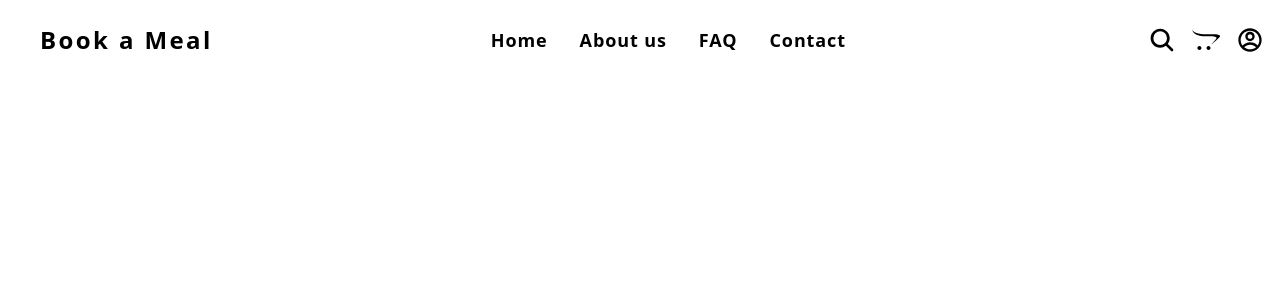
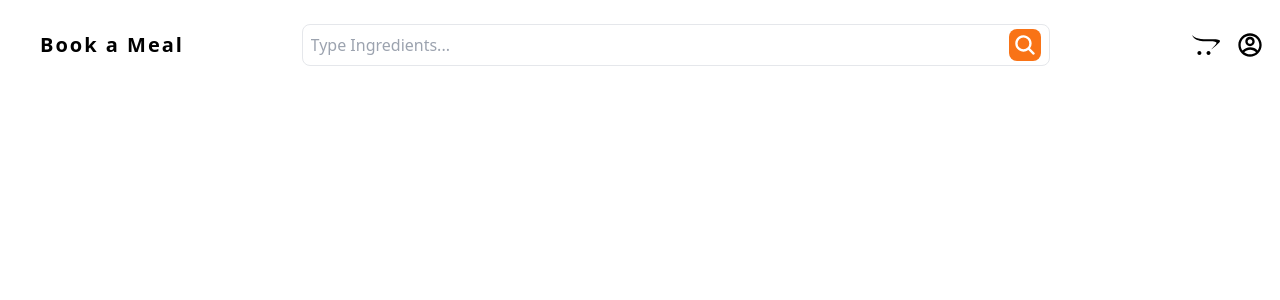
Before and after one commit to NithinPrathapan/Recipe-App, a React (Vite) app: page / in a window 1280 px wide. Shown: the top 300 px of the page. Built offline with nearby package versions, Linux system fonts and the light colour scheme.

Commit message:
search bar

```diff
--- a/src/Sections/Nav.jsx
+++ b/src/Sections/Nav.jsx
@@ -8,21 +8,22 @@ const Nav = () => {
     <nav className="flex px-4 py-6 justify-between m-0 items-center ">
       <div className="logo relative">
         <div>
-          <h1 className="font-oswald font-semibold text-purple-900-500 text tracking-widest relative z-50  text-2xl left-6">
+          <h1 className="font-oswald font-semibold text-purple-900-500 text tracking-widest relative z-50  text-xl left-6">
             Book a Meal
           </h1>
         </div>
       </div>
-      <div className="routes hidden sm:block ">
-        <div className="flex gap-2 font-oswald text-lg tracking-wider font-semibold  md:gap-8 ">
-          <a href="#home">Home</a>
-          <a href="home">About us</a>
-          <a href="home">FAQ</a>
-          <a href="home">Contact</a>
+      <div className="routes border px-2 py-1 w-[60%] justify-between rounded-lg sm:flex hidden">
+        <input
+          className="outline-none"
+          type="text"
+          placeholder="Type Ingredients..."
+        />
+        <div className="bg-orange-500 p-1 rounded-lg">
+          <IoSearch className="" color="white" size={24} />
         </div>
       </div>
-      <div className="cart-section flex flex-row justify-between sm:gap-4 gap-2 items-center">
-        <IoSearch size={28} />
+      <div className="cart-section  flex flex-row  sm:gap-4 gap-2 items-center">
         <FaOpencart size={28} />
         <RiAccountCircleLine size={28} />
       </div>
```
